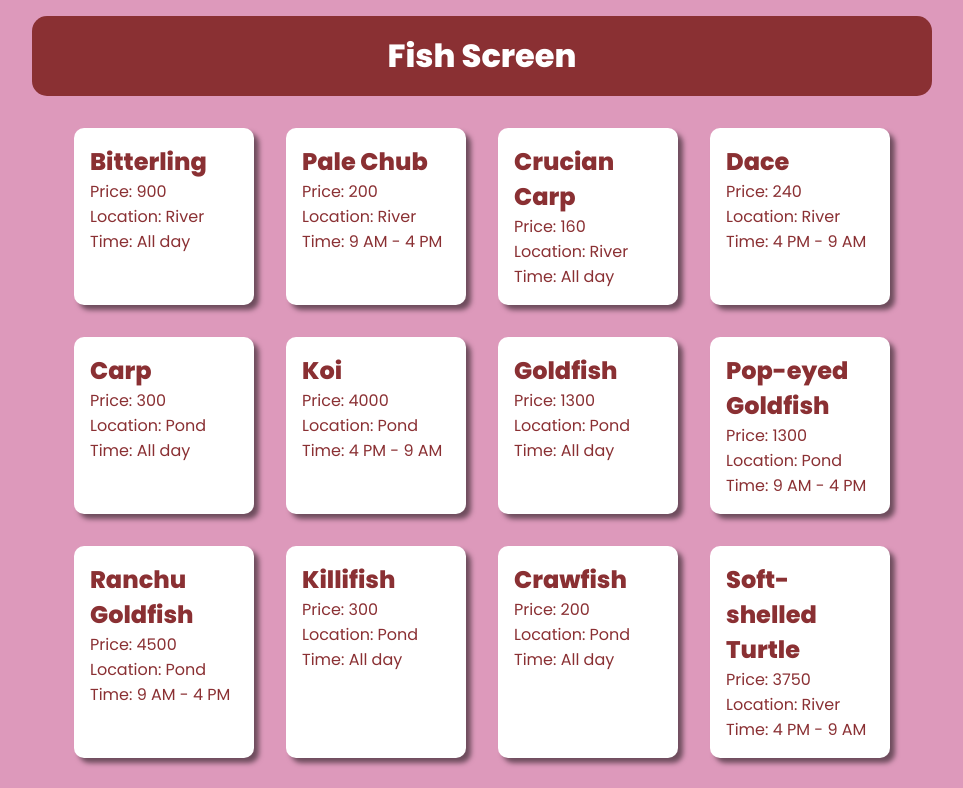
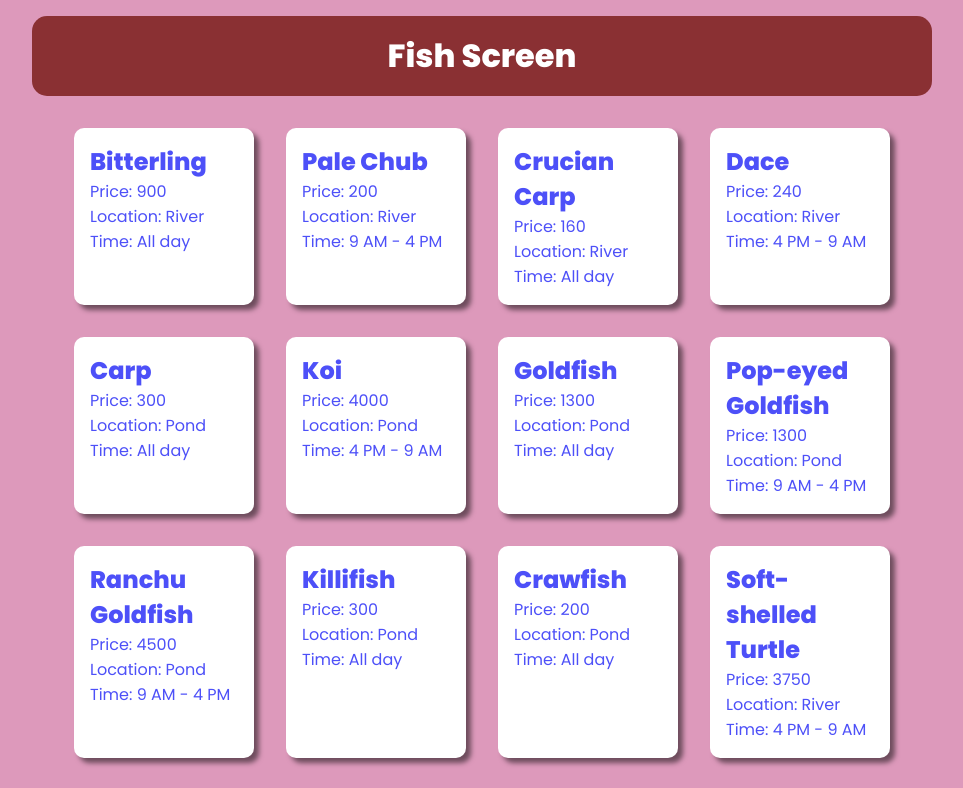
Before and after one commit to Epitome87/React-Animal-Crossing-Tracker, a React (Create React App) app in the folder client/: page /fish in a window 1280 px wide. Shown: the top 788 px of the page, without its empty margins (158-1121 px from the left). Built offline with nearby package versions, Linux system fonts and the light colour scheme.

Commit message:
Trivial renames and font color change.

```diff
--- a/client/src/components/FishItem.module.css
+++ b/client/src/components/FishItem.module.css
@@ -1,6 +1,6 @@
 .FishItem {
   font-size: 1rem;
-  color: #8a3033;
+  color: #4d50f8;
   display: flex;
   flex-direction: column;
   background-color: white;
--- a/client/src/components/FishItem.tsx
+++ b/client/src/components/FishItem.tsx
@@ -2,14 +2,14 @@ import React from 'react';
 import { useNavigate } from 'react-router-dom';
 import styles from './FishItem.module.css';
 
-interface Props {
+interface FishItemProps {
   name: string;
   price: number;
   location: string;
   time: string;
 }
 
-const FishItem: React.FC<Props> = ({ name, price, location, time }) => {
+const FishItem  = ({ name, price, location, time } : FishItemProps) => {
   const navigate = useNavigate();
 
   const handleOnClick = () => {
```
